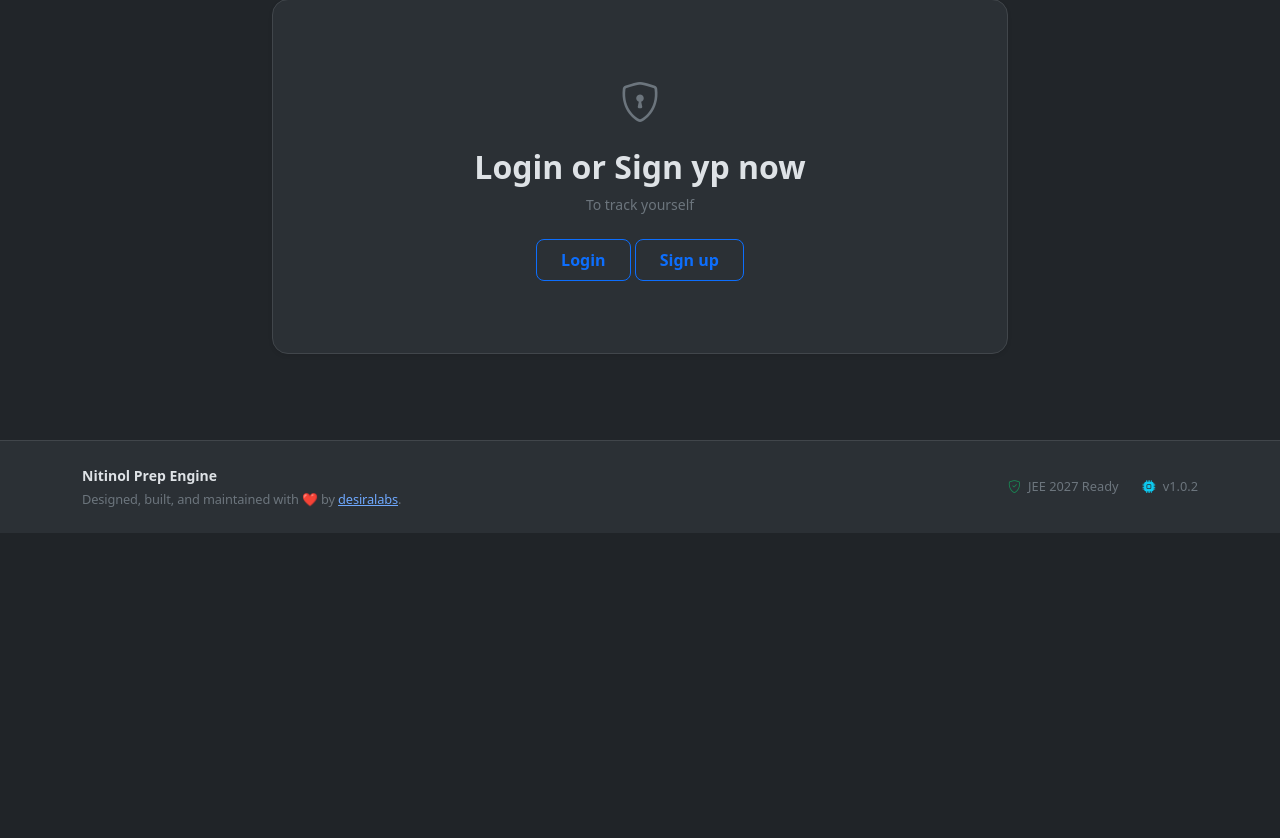
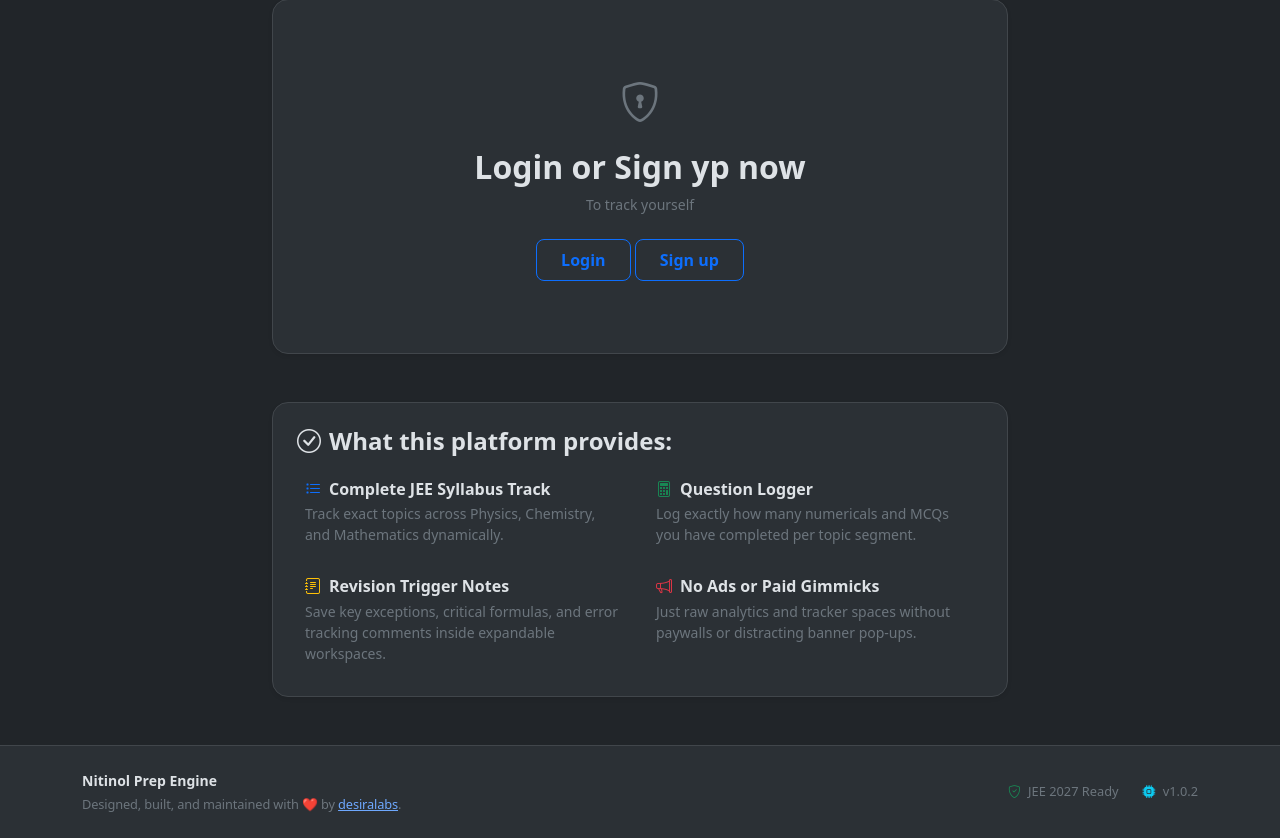
Before and after one commit to Abheeshtyadav/nitinol, a Python web app: template templates/home.html in a window 1280 px wide. Shown: the part 267-1105 px from the top of the page. Before the commit the page ends 800 px from the top, so only its background shows below. Run offline with Jinja, Linux system fonts and the light colour scheme; the template is opened without the code that fills it, so the values that code supplies are empty.

Commit message:
google analatics and icon added and updated minor things

```diff
--- a/templates/base.html
+++ b/templates/base.html
@@ -3,6 +3,7 @@
   <head>
     <meta charset="utf-8">
     <meta name="google-site-verification" content="SVsw6bki5Mpn5ku2bfjSRX7SpKc_qQ7ZLiz7s-WrJ88" />
+    <link rel="icon" type="image/x-icon" href="/static/logo.jpg">
     <meta name="viewport" content="width=device-width, initial-scale=1">
 
         <title>
--- a/templates/home.html
+++ b/templates/home.html
@@ -14,6 +14,7 @@
         </div>
       {% endif %}
     {% endwith %}
+
     <div style="text-align: center; margin-top: 50px; font-family: Arial, sans-serif;">
         <h2>Countdown to JEE Main 2027 Jan attempt</h2>
         <h1 id="countdown" style="font-size: 3rem; color: #ff4757;">Loading countdown...</h1>
@@ -73,11 +74,41 @@
                 </div>
             {% endif %}
 
+            <!-- 🛠️ Unfancy Platform Features Section -->
+            <div class="mt-5 border border-secondary-subtle rounded-4 p-4 bg-body-tertiary shadow-sm">
+                <h3 class="h4 fw-bold text-body mb-3 text-center text-sm-start"><i class="bi bi-check-circle me-2"></i>What this platform provides:</h3>
+
+                <div class="row g-3">
+                    <div class="col-12 col-md-6">
+                        <div class="p-2">
+                            <h5 class="fw-bold fs-6 text-body mb-1"><i class="bi bi-list-task me-2 text-primary"></i>Complete JEE Syllabus Track</h5>
+                            <p class="text-secondary small mb-0">Track exact topics across Physics, Chemistry, and Mathematics dynamically.</p>
+                        </div>
+                    </div>
+                    <div class="col-12 col-md-6">
+                        <div class="p-2">
+                            <h5 class="fw-bold fs-6 text-body mb-1"><i class="bi bi-calculator me-2 text-success"></i>Question Logger</h5>
+                            <p class="text-secondary small mb-0">Log exactly how many numericals and MCQs you have completed per topic segment.</p>
+                        </div>
+                    </div>
+                    <div class="col-12 col-md-6">
+                        <div class="p-2">
+                            <h5 class="fw-bold fs-6 text-body mb-1"><i class="bi bi-journal-text me-2 text-warning"></i>Revision Trigger Notes</h5>
+                            <p class="text-secondary small mb-0">Save key exceptions, critical formulas, and error tracking comments inside expandable workspaces.</p>
+                        </div>
+                    </div>
+                    <div class="col-12 col-md-6">
+                        <div class="p-2">
+                            <h5 class="fw-bold fs-6 text-body mb-1"><i class="bi bi-megaphone me-2 text-danger"></i>No Ads or Paid Gimmicks</h5>
+                            <p class="text-secondary small mb-0">Just raw analytics and tracker spaces without paywalls or distracting banner pop-ups.</p>
+                        </div>
+                    </div>
+                </div>
+            </div>
+
         </div>
     </div>
 </div>
-
-
 
     <script>
 
```
Also changed, not shown: templates/about.html (+6 -5 lines), static/logo.jpg (added).
